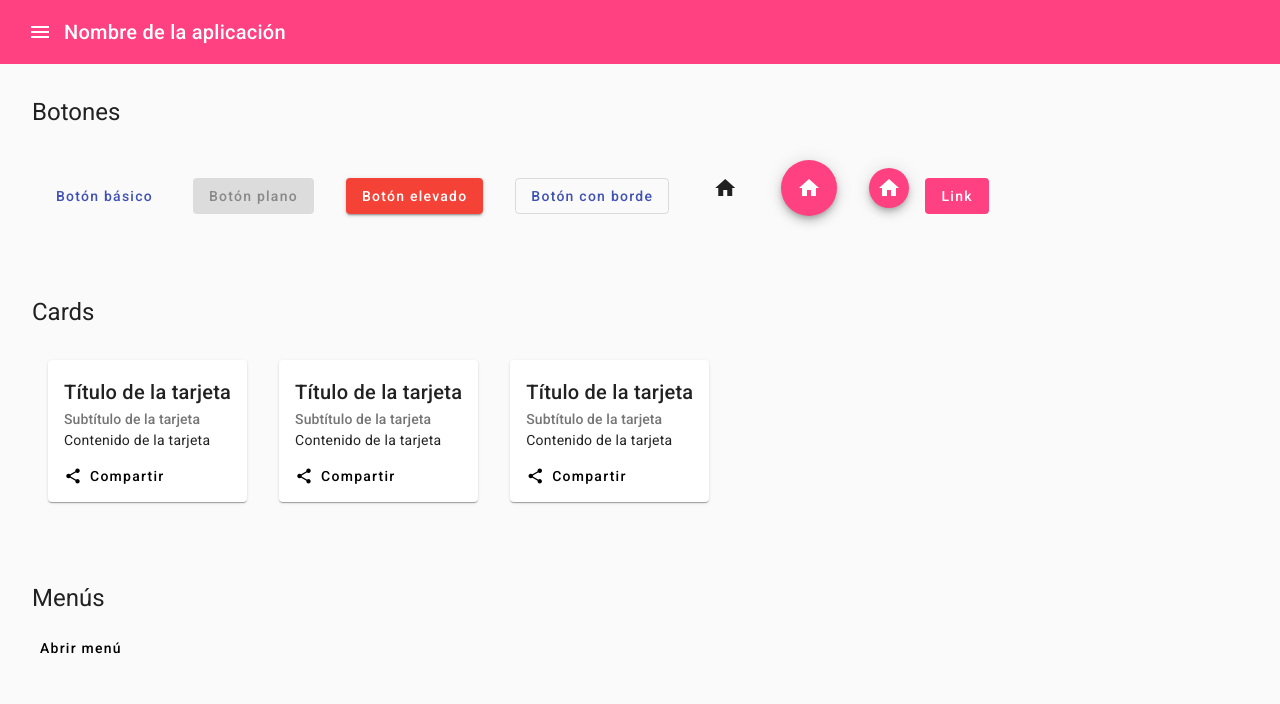
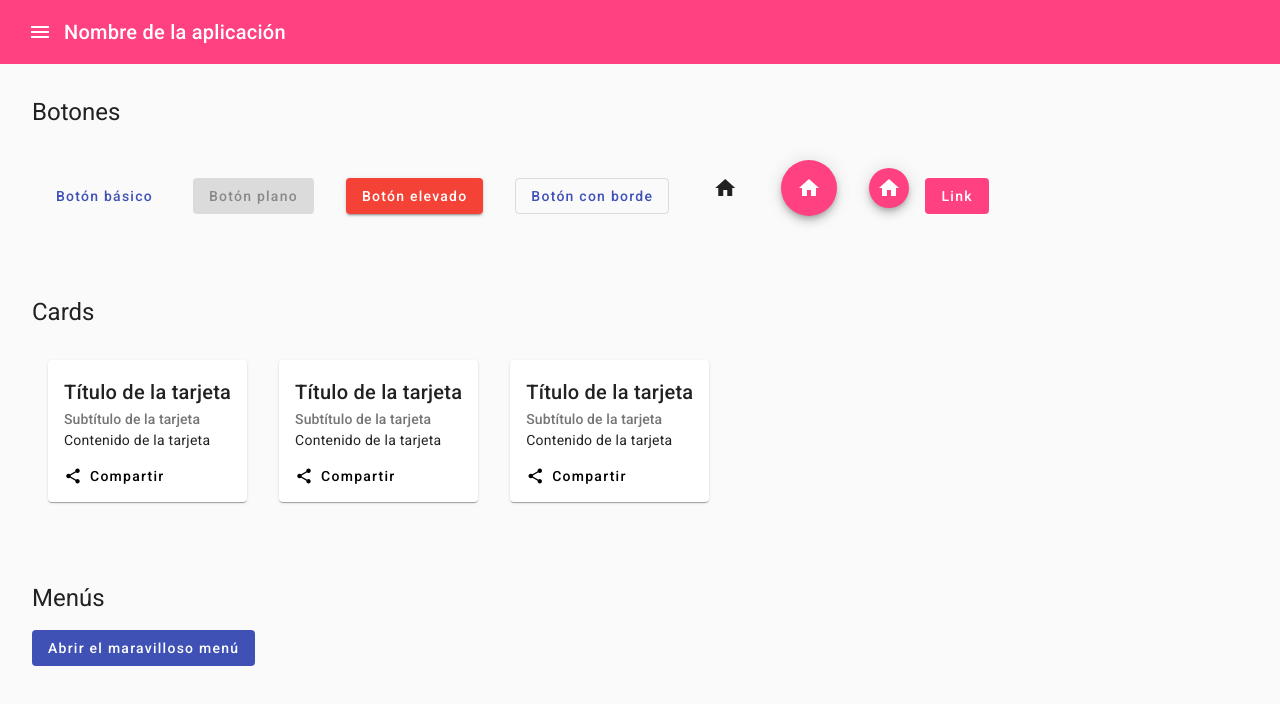
Before and after one commit to gerardoparrajc/curso-angular-17-abril-2024, an Angular app: page / in a window 1280 px wide. Shown: the top 704 px of the page. Built offline with nearby package versions, Linux system fonts and the light colour scheme.

Commit message:
Añadidas configuraciones adicionales al menú

```diff
--- a/src/app/app.component.html
+++ b/src/app/app.component.html
@@ -81,10 +81,10 @@
 
     <div class="menus">
       <h1>Menús</h1>
-      <button mat-button [matMenuTriggerFor]="menuPrincipal">Abrir menú</button>
+      <button mat-flat-button color="primary" [matMenuTriggerFor]="menuPrincipal">Abrir el maravilloso menú</button>
 
-      <mat-menu #menuPrincipal="matMenu">
-        <button mat-menu-item>Opción 1</button>
+      <mat-menu #menuPrincipal="matMenu" xPosition="before">
+        <button mat-menu-item><mat-icon>home</mat-icon> Opción 1</button>
         <button mat-menu-item>Opción 2</button>
         <button mat-menu-item>Opción 3</button>
         <button mat-menu-item>Opción 4</button>
--- a/src/app/app.component.scss
+++ b/src/app/app.component.scss
@@ -27,5 +27,5 @@
 }
 
 .menus {
-  padding: 2rem;
+  padding: 2rem 2rem 20rem 2rem;
 }
```
